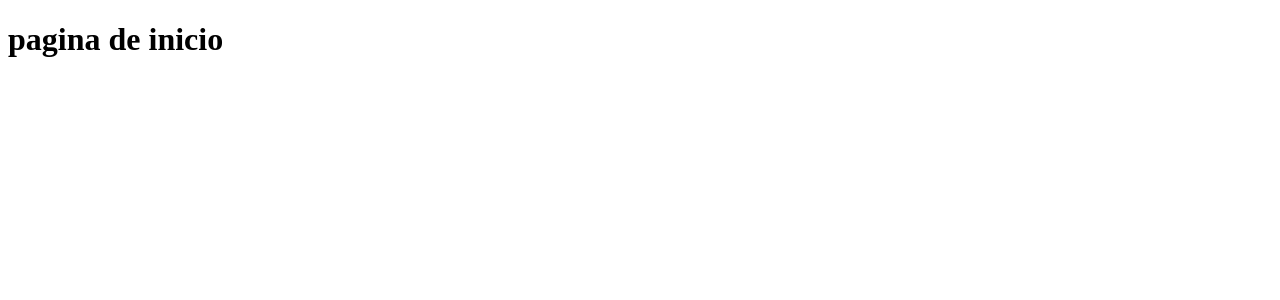
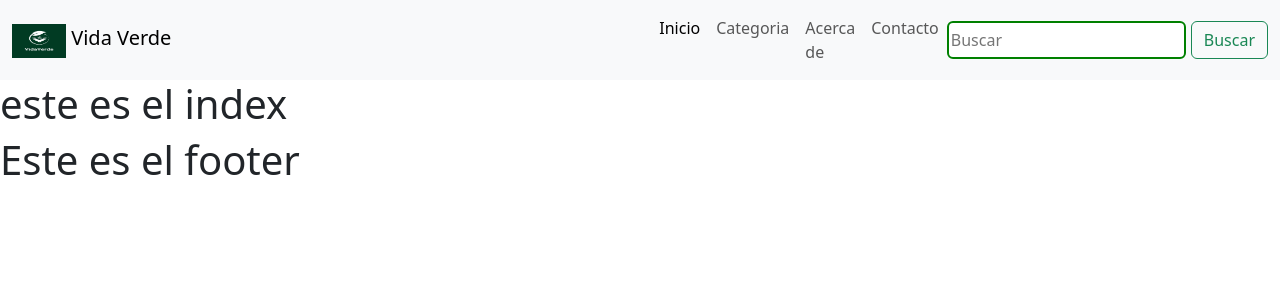
Before and after one commit to sole1982/Blog-Informatorio, a Django app: page / in a window 1280 px wide. Shown: the top 300 px of the page. Run offline with Django 4.2, Linux system fonts and the light colour scheme.

Commit message:
admin y nav

```diff
--- /dev/null
+++ b/blog/static/css/base.css
@@ -0,0 +1,10 @@
+.color:focus {
+    outline: 2px green solid;
+   box-shadow: 2px 2px 2px greenyellow;/* Cambia el color y grosor según tus preferencias */
+  }
+
+.color{
+    border-radius: 6px;
+    margin-right: 5px;
+    border: 2px solid green;
+}
--- /dev/null
+++ b/blog/templates/base.html
@@ -0,0 +1,59 @@
+{% load static %}
+
+<!DOCTYPE html>
+<html lang="es-ar">
+<head>
+    <meta charset="UTF-8">
+    <meta name="viewport" content="width=device-width, initial-scale=1.0">
+    <title>{% block title  %} Pagina de Inicio  {% endblock title %}</title>
+    <link rel="stylesheet" href="{% static 'css/base.css' %}">
+
+<!--Boostrap v5.3-->
+<link href="https://cdn.jsdelivr.net/npm/bootstrap@5.3.2/dist/css/bootstrap.min.css" rel="stylesheet" integrity="sha384-T3c6CoIi6uLrA9TneNEoa7RxnatzjcDSCmG1MXxSR1GAsXEV/Dwwykc2MPK8M2HN" crossorigin="anonymous">
+
+</head>
+<body>
+    <nav class="navbar navbar-expand-lg bg-body-tertiary ">
+        <div class="container-fluid">
+            <a class="navbar-brand" href="#">
+              <img src="{%static 'img/logo.jpeg' %}" alt="Logo" width="54" height="34" class="d-inline-block align-text-top">
+          Vida Verde
+            </a>
+          </div>
+        <div class="container-fluid">
+
+          <button class="navbar-toggler" type="button" data-bs-toggle="collapse" data-bs-target="#navbarNavAltMarkup" aria-controls="navbarNavAltMarkup" aria-expanded="false" aria-label="Toggle navigation">
+            <span class="navbar-toggler-icon"></span>
+          </button>
+          <div class="collapse navbar-collapse " id="navbarNavAltMarkup">
+            <div class="navbar-nav">
+              <a class="nav-link active" aria-current="page" href="#">Inicio</a>
+              <a class="nav-link" href="#">Categoria</a>
+              <a class="nav-link" href="#">Acerca de</a>
+              <a class="nav-link" href="#">Contacto</a>
+            </div>
+            <form class="d-flex" role="search">
+                <input class="color" type="search" placeholder="Buscar" aria-label="Search">
+                <button class="btn btn-outline-success" type="submit">Buscar</button>
+              </form>
+
+
+          </div>
+        </div>
+      </nav>
+
+
+      {% block contenido %}
+      {% endblock %}
+
+<footer>
+
+<h1>Este es el footer</h1>
+
+</footer>
+
+
+    <script src="https://cdn.jsdelivr.net/npm/@popperjs/core@2.11.8/dist/umd/popper.min.js" integrity="sha384-I7E8VVD/ismYTF4hNIPjVp/Zjvgyol6VFvRkX/vR+Vc4jQkC+hVqc2pM8ODewa9r" crossorigin="anonymous"></script>
+    <script src="https://cdn.jsdelivr.net/npm/bootstrap@5.3.2/dist/js/bootstrap.min.js" integrity="sha384-BBtl+eGJRgqQAUMxJ7pMwbEyER4l1g+O15P+16Ep7Q9Q+zqX6gSbd85u4mG4QzX+" crossorigin="anonymous"></script>
+</body>
+</html>
--- a/blog/templates/index.html
+++ b/blog/templates/index.html
@@ -1,11 +1,6 @@
-<!DOCTYPE html>
-<html lang="en">
-<head>
-    <meta charset="UTF-8">
-    <meta name="viewport" content="width=device-width, initial-scale=1.0">
-    <title>Proyecto Blog</title>
-</head>
-<body>
-    <h1>pagina de inicio</h1>
-</body>
-</html>
+{% extends 'base.html' %}
+
+
+{%block contenido%}
+<h1>este es el index</h1>
+{% endblock %}
```
Also changed, not shown: blog/blog/db.sqlite3, blog/media/media/Captura_de_pantalla_2023-08-13_210444.png (added), blog/static/img/logo.jpeg (added).
